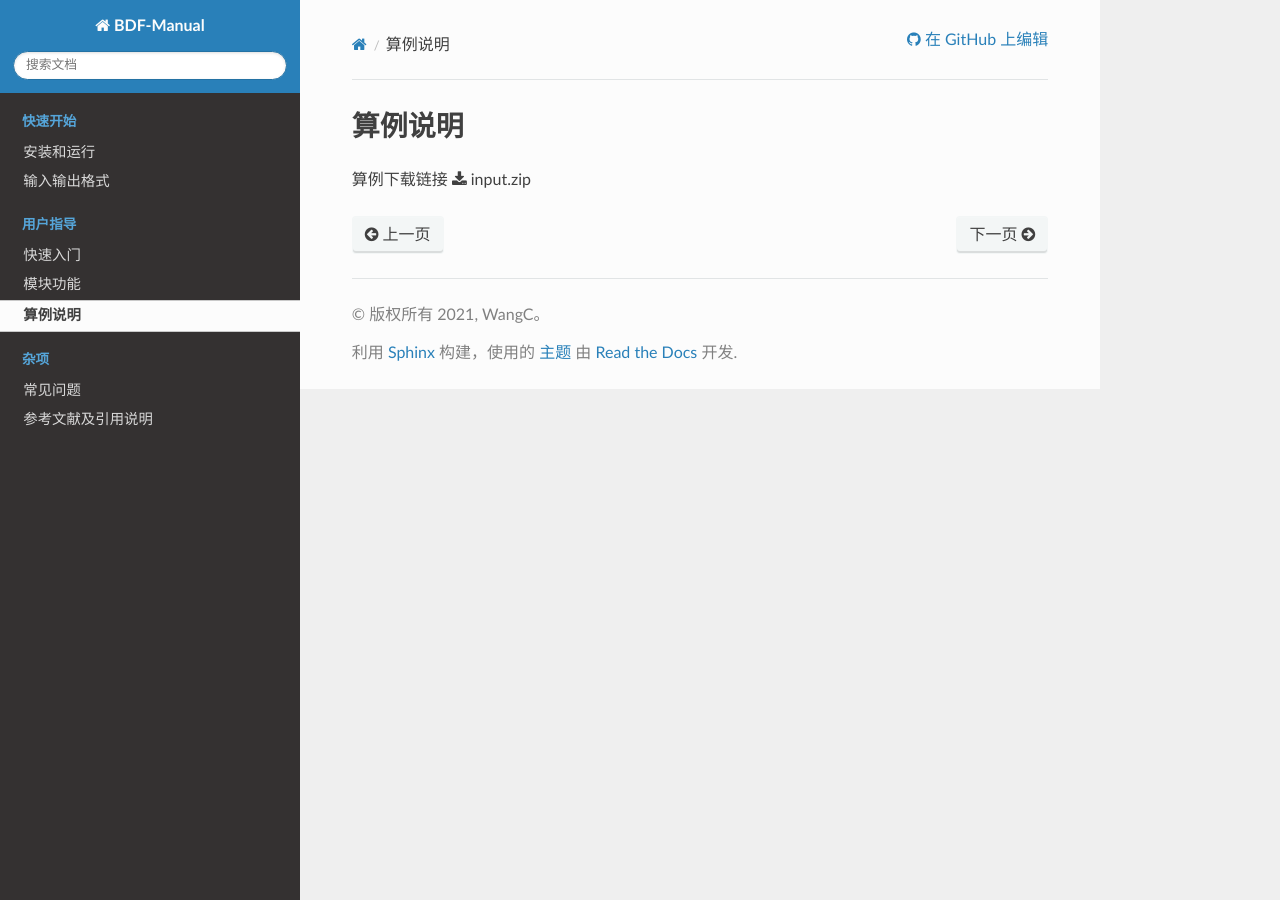
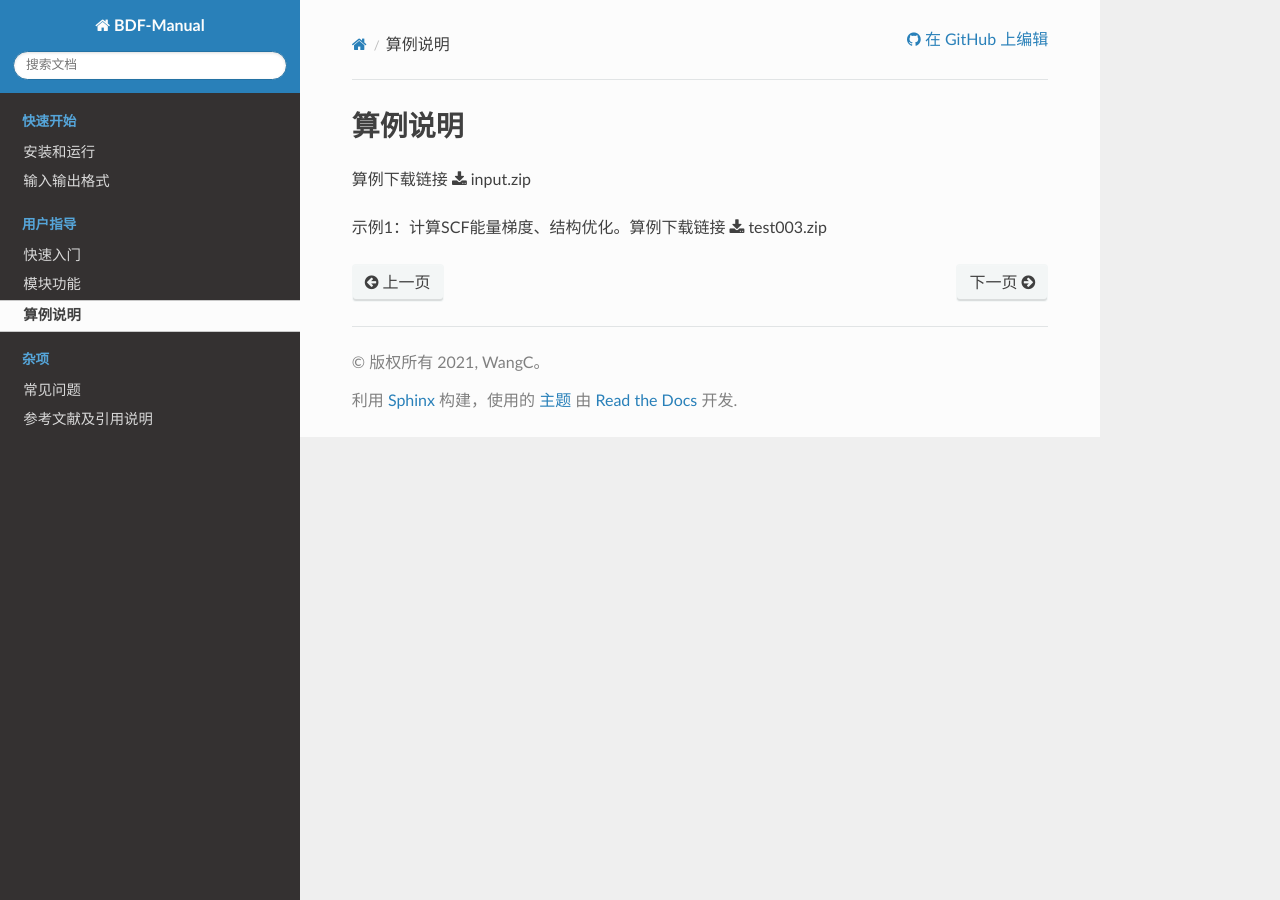
Before and after one commit to BDF-manual-maintenance/BDF-Manual, a Sphinx documentation site: the page built from source/Example.rst, in a window 1280 px wide. Built offline with Sphinx 7.4.7 and the Read the Docs theme 2.0.0, drawn with Linux system fonts in a browser that asks for light colours; pages that are not in the unit, such as notebooks, are missing from menus.

Commit message:
Update Example.rst

```diff
--- a/source/Example.rst
+++ b/source/Example.rst
@@ -2,3 +2,5 @@
 ************************************
 
 算例下载链接 :download:`input.zip <files/input.zip>`
+
+示例1：计算SCF能量梯度、结构优化。算例下载链接 :download:`test003.zip <files/test003.zip>`
```
